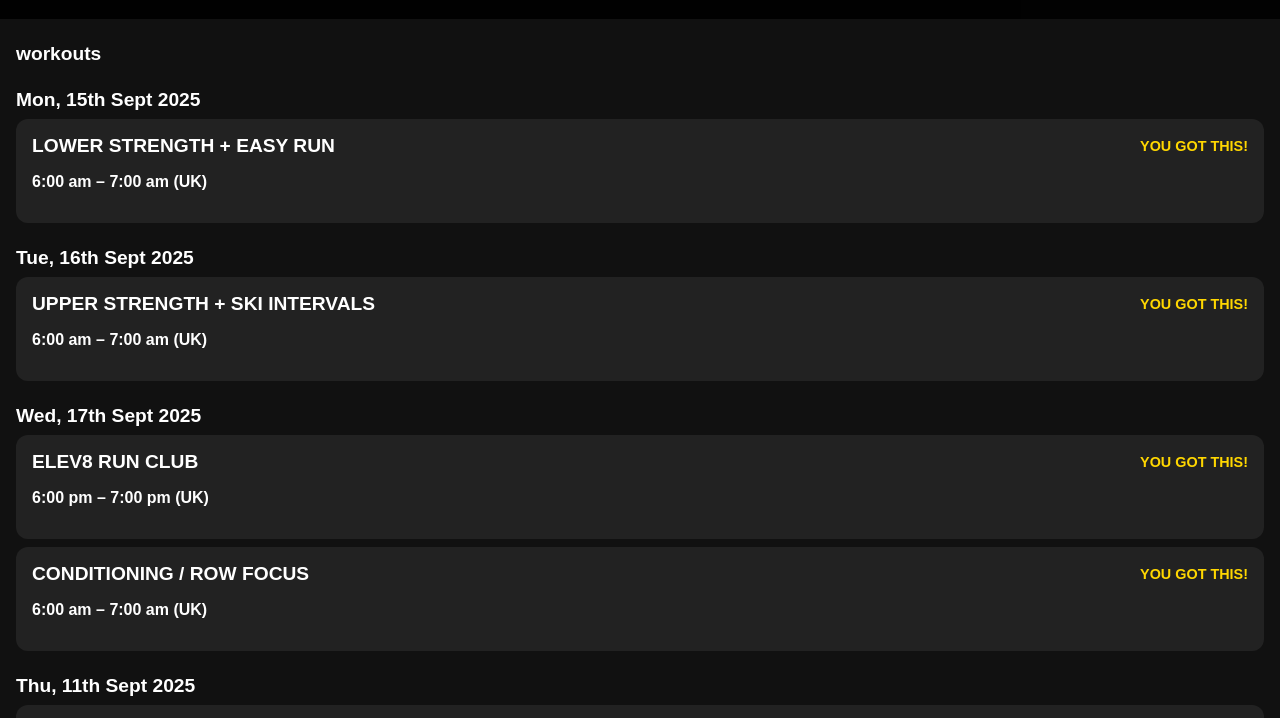
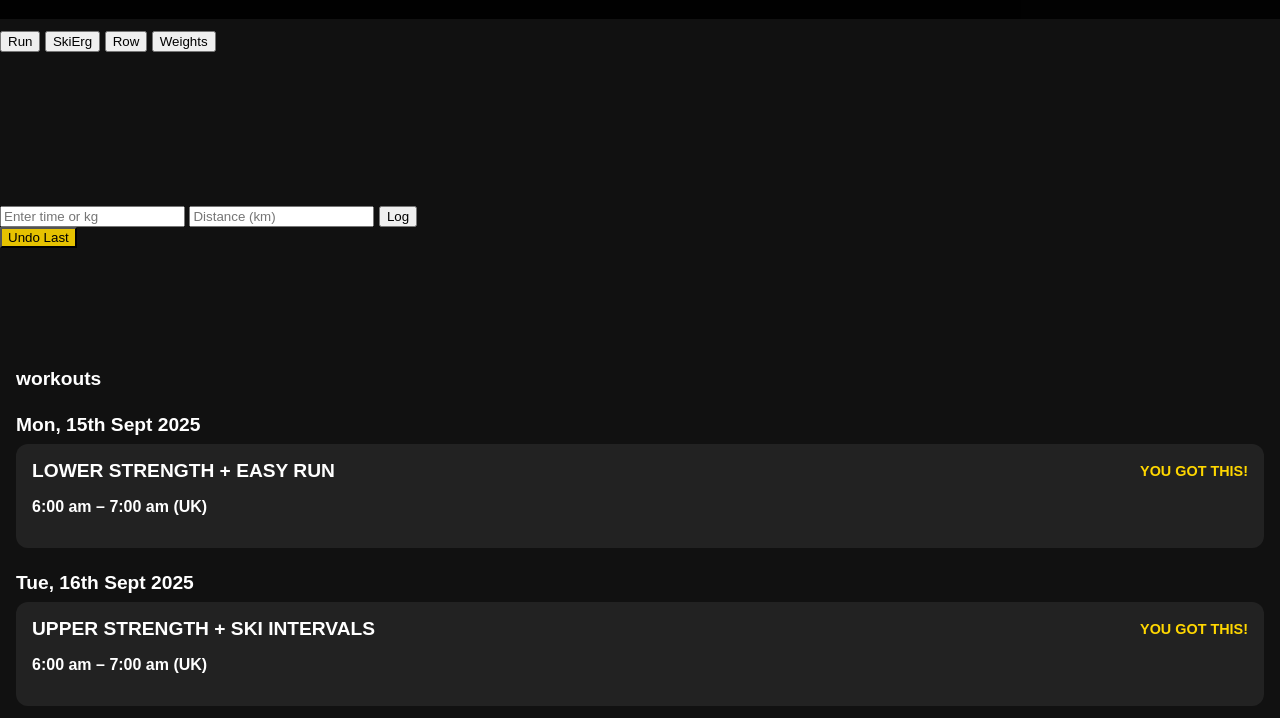
Before and after one commit to pottsy-0157/MY-PT-HUB, a plain HTML site: page workouts.html in a window 1280 px wide. Shown: the part 77-795 px from the top of the page. Drawn offline with nearby package versions, Linux system fonts and the light colour scheme.

Commit message:
Update workouts.html

```diff
--- a/workouts.html
+++ b/workouts.html
@@ -4,6 +4,8 @@
     <meta charset="UTF-8" />
     <meta name="viewport" content="width=device-width, initial-scale=1.0" />
     <title>Workout Detail</title>
+    <script src="https://cdn.jsdelivr.net/npm/chart.js"></script>
+
     <link
       rel="stylesheet"
       href="https://cdnjs.cloudflare.com/ajax/libs/font-awesome/6.5.0/css/all.min.css"
@@ -24,13 +26,63 @@
       <div class="nav-center">
         <a href="index.html" class="logo">PT HUB</a>
         <ul class="nav-links" id="mobileNavLinks">
-          <li><a href="#">CLASSES</a></li>
-          <li><a href="#">BEHIND THE BRAND</a></li>
+          <li><a href="blog-articles.html">CLASSES</a></li>
+          <li><a href="behind-brand.html">BEHIND THE BRAND</a></li>
           <li><a href="workouts.html">WORKOUTS</a></li>
         </ul>
       </div>
       <!-- ... -->
     </nav>
+
+    <br />
+    <br />
+    <br />
+    <br />
+    <br />
+    <br />
+
+    <div class="progress-tracker" id="tracker">
+      <div class="tracker-controls">
+        <button class="tracker-btn active" data-type="run">Run</button>
+        <button class="tracker-btn" data-type="ski">SkiErg</button>
+        <button class="tracker-btn" data-type="row">Row</button>
+        <button class="tracker-btn" data-type="weights">Weights</button>
+      </div>
+
+      <div class="chart-scroll" id="chartScroll">
+        <div class="chart-wrapper">
+          <canvas id="progressChart"></canvas>
+        </div>
+      </div>
+
+      <form id="logForm" class="log-form">
+        <input
+          type="number"
+          id="workoutValue"
+          class="log-input"
+          placeholder="Enter time or kg"
+          step="0.01"
+        />
+        <input
+          type="number"
+          id="workoutDistance"
+          class="log-input"
+          placeholder="Distance (km) "
+          step="0.01"
+        />
+        <button type="submit" class="log-btn">Log</button>
+      </form>
+
+      <div id="paceSummary" class="pace-summary"></div>
+      <button
+        type="button"
+        id="undoBtn"
+        class="log-btn"
+        style="background: #e6c200"
+      >
+        Undo Last
+      </button>
+    </div>
 
     <!-- Workout Sessions -->
     <div class="main-content">
@@ -121,7 +173,7 @@
 
       <div
         class="session-card"
-        onclick="window.location.href='saturday-hyrox.html?name=HYROX SATURDAY'"
+        onclick="window.location.href='SATURDAY-HYROX.html?name=HYROX SATURDAY'"
       >
         <div class="card-header">
           <h3>HYROX SATURDAY</h3>
```
